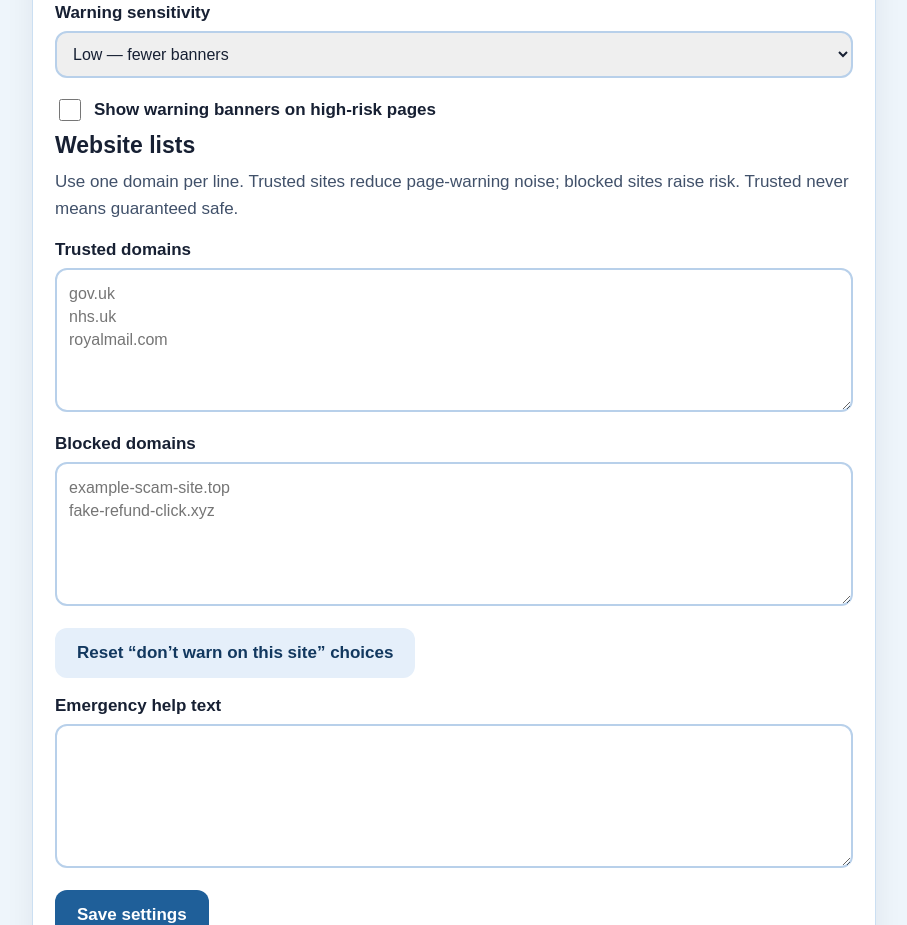
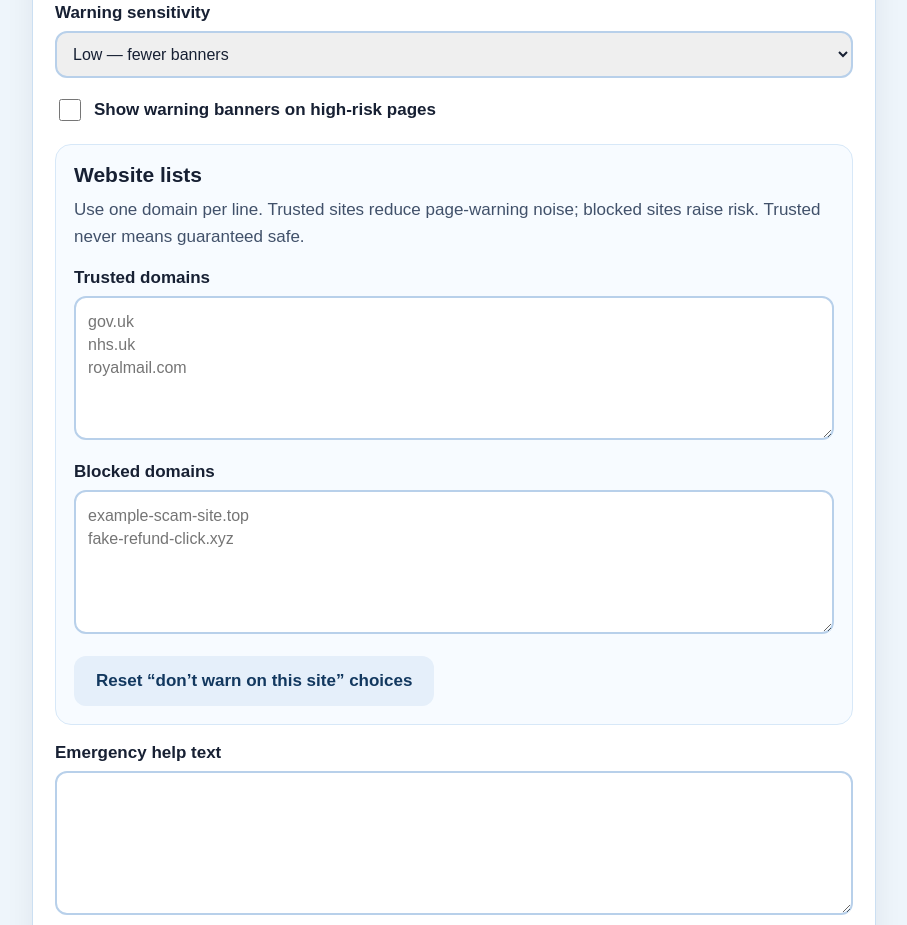
Before and after one commit to rcampbell30/Silvershield, a browser extension: page src/options/options.html in a window 1280 px wide. Shown: the part 699-1624 px from the top of the page, without its empty margins (186-1093 px from the left). Drawn offline with Linux system fonts and the light colour scheme.

Commit message:
Style domain settings controls

```diff
--- a/src/options/options.css
+++ b/src/options/options.css
@@ -55,6 +55,15 @@ p, li { font-size: 17px; line-height: 1.55; }
   gap: 0 16px;
 }
 
+.domain-card {
+  background: #f7fbff;
+  border: 1px solid #d7e8f8;
+  border-radius: 16px;
+  margin-top: 20px;
+  padding: 18px;
+}
+.domain-card h2 { font-size: 21px; }
+
 label { display: block; font-size: 17px; font-weight: 800; margin: 18px 0 8px; }
 
 input[type="text"], select, textarea {
@@ -65,6 +74,7 @@ input[type="text"], select, textarea {
   line-height: 1.45;
   padding: 12px;
 }
+textarea { resize: vertical; }
 
 input:focus, select:focus, textarea:focus, button:focus-visible {
   outline: 3px solid #f7c948;
```
